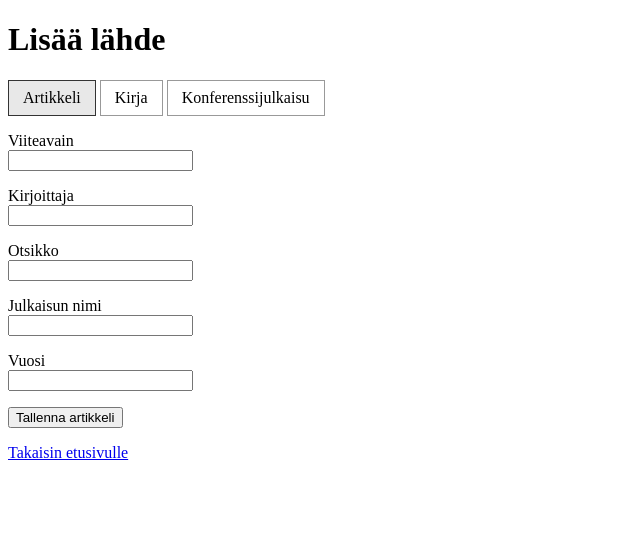
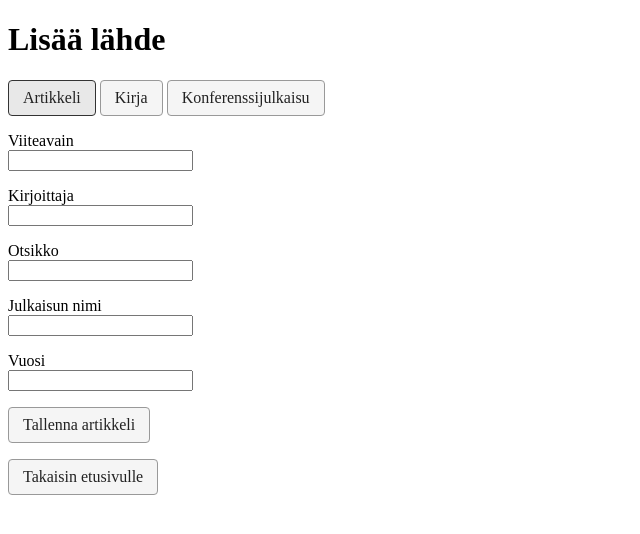
Before and after one commit to JuusoLos/ohtu_miniprojekti, a Flask app: page /citations/new in a window 1280 px wide. Shown: the top 534 px of the page, without its empty margins (0-640 px from the left). Run offline with Flask 3, Linux system fonts and the light colour scheme.

Commit message:
consistent button styling

```diff
--- a/src/static/style.css
+++ b/src/static/style.css
@@ -1,22 +1,46 @@
+a,
+button,
+.button {
+  display: inline-block;
+  padding: 8px 14px;
+  border: 1px solid #999;
+  border-radius: 4px;
+  background: #f5f5f5;
+  color: #222;
+  font: inherit;
+  line-height: normal;
+  text-align: center;
+  text-decoration: none;
+  cursor: pointer;
+}
+
+a:hover,
+button:hover,
+.button:hover {
+  background: #e8e8e8;
+  border-color: #333;
+}
+
+a:focus-visible,
+button:focus-visible,
+.button:focus-visible {
+  outline: 2px solid #333;
+  outline-offset: 2px;
+}
+
 .reference-form-choice {
   position: absolute;
   opacity: 0;
 }
 
-.reference-form-choice + label {
-  display: inline-block;
-  padding: 8px 14px;
-  border: 1px solid #999;
-  cursor: pointer;
-}
-
-.reference-form-choice:checked + label {
+.reference-form-choice:checked + .button {
   background: #e8e8e8;
   border-color: #333;
 }
 
-.reference-form-choice:focus-visible + label {
+.reference-form-choice:focus-visible + .button {
   outline: 2px solid #333;
+  outline-offset: 2px;
 }
 
 .reference-form-panel {
--- a/src/templates/new_citations.html
+++ b/src/templates/new_citations.html
@@ -14,13 +14,13 @@
 {% endif %}
 
 <input class="reference-form-choice" type="radio" id="article-form" name="reference-form-choice" {% if type == "article"%} checked {% endif %}>
-<label for="article-form">Artikkeli</label>
+<label class="button" for="article-form">Artikkeli</label>
 
 <input class="reference-form-choice" type="radio" id="book-form" name="reference-form-choice" {% if type == "book"%} checked {% endif %}>
-<label for="book-form">Kirja</label>
+<label class="button" for="book-form">Kirja</label>
 
 <input class="reference-form-choice" type="radio" id="conference-article-form" name="reference-form-choice"  {% if type == "conference_article"%} checked {% endif %}>
-<label for="conference-article-form">Konferenssijulkaisu</label>
+<label class="button" for="conference-article-form">Konferenssijulkaisu</label>
 
 <div class="reference-forms">
   <form class="reference-form-panel article-form" action="/articles" method="post">
```
